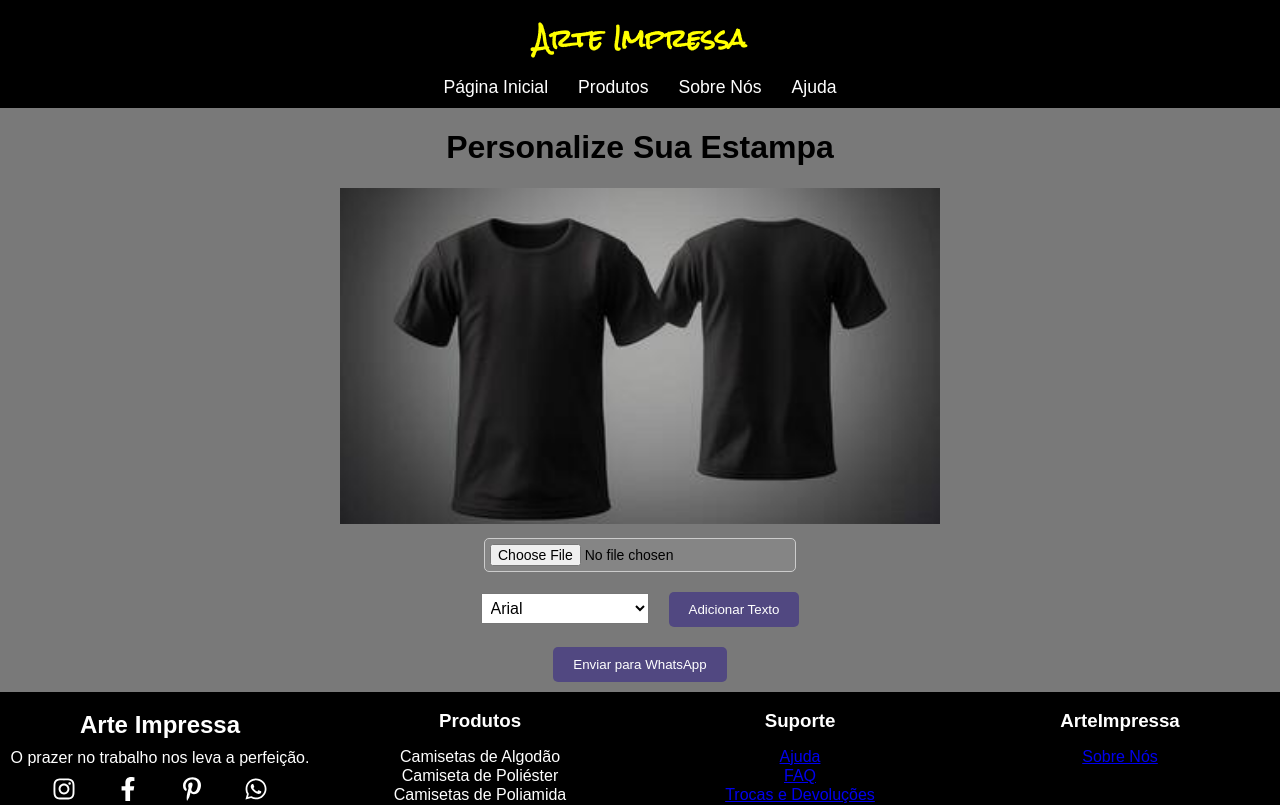
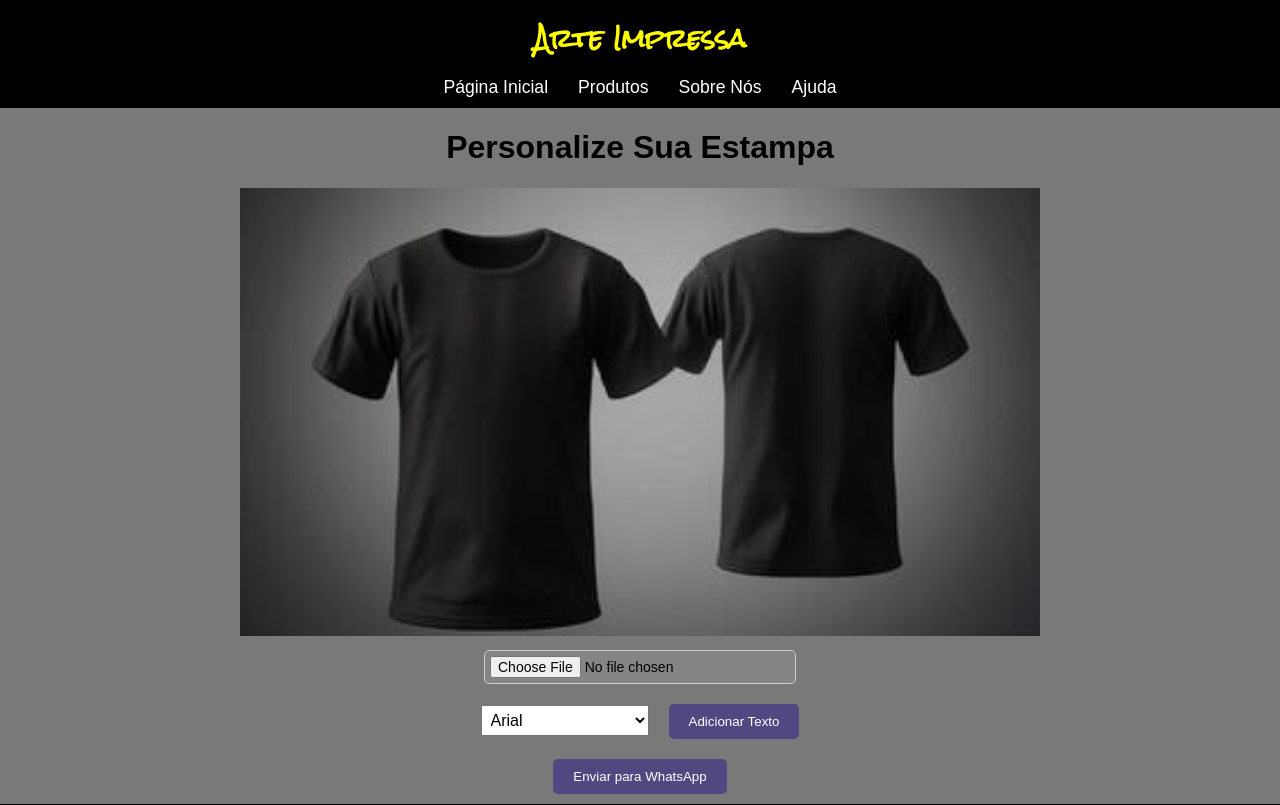
Before and after one commit to brunavillanova/estampasArteImpressa, a React (Create React App) app: page /editor in a window 1280 px wide. Shown: the top 805 px of the page. Built offline with nearby package versions, Linux system fonts and the light colour scheme.

Commit message:
alterando tamanho

```diff
--- a/src/components/DesignEditor.css
+++ b/src/components/DesignEditor.css
@@ -9,7 +9,7 @@
 
 .tshirt-container {
   position: relative;
-  width: 600px;
+  width: 800px;
   margin: auto;
 }
 
```
